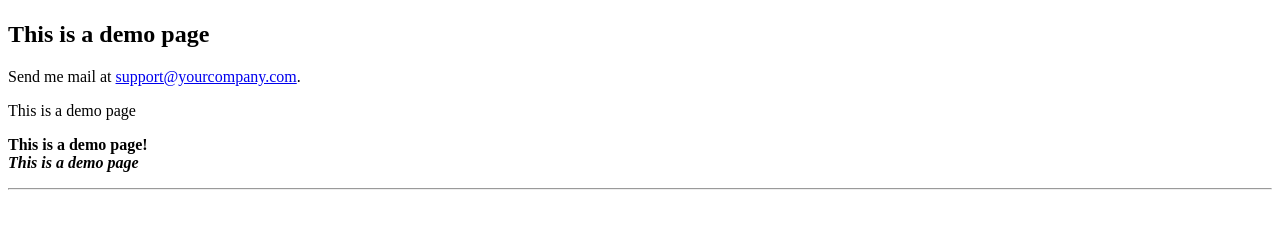
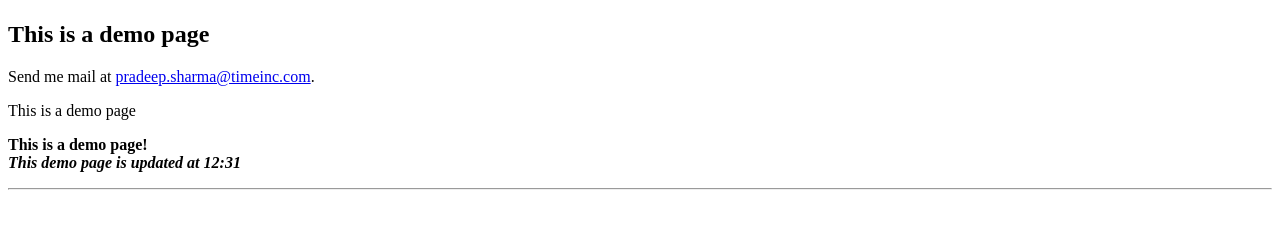
Before and after one commit to pradeeptimeinc/TestRepo, a plain HTML site: page script/index.html in a window 1280 px wide. Shown: the part 119-348 px from the top of the page. Drawn offline with Linux system fonts and the light colour scheme.

Commit message:
test repo index updated

```diff
--- a/script/index.html
+++ b/script/index.html
@@ -20,15 +20,13 @@ is a link to another nifty site
 
 <H2>This is a demo page</H2>
 
-Send me mail at <a href="mailto:pradeep.sharma@timeinc.com">
-
-support@yourcompany.com</a>.
+Send me mail at <a href="mailto:pradeep.sharma@timeinc.com">pradeep.sharma@timeinc.com</a>.
 
 <P> This is a demo page
 
 <P> <B>This is a demo page!</B>
 
-<BR> <B><I>This is a demo page</I></B>
+<BR> <B><I>This demo page is updated at 12:31</I></B>
 
 <HR>
 
```
